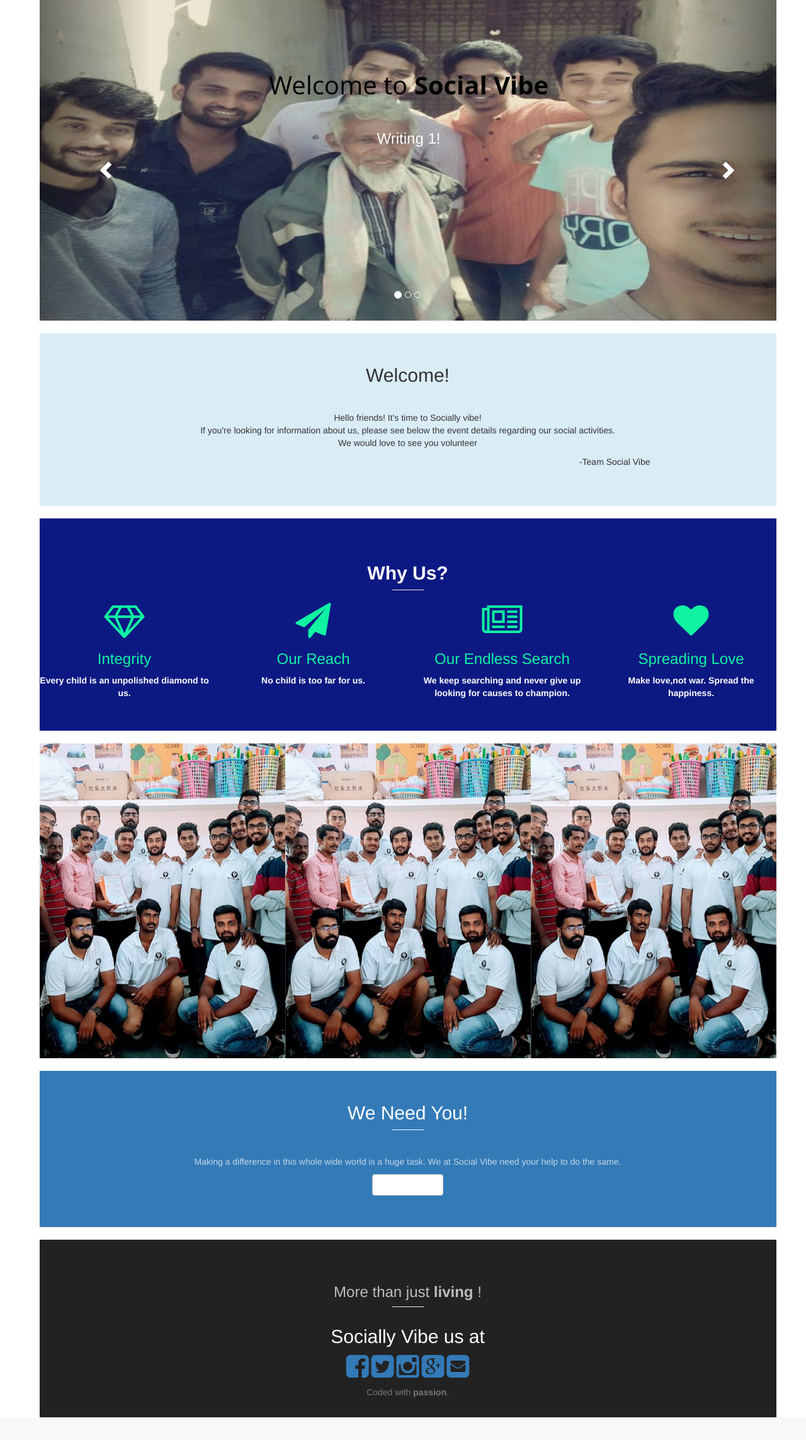
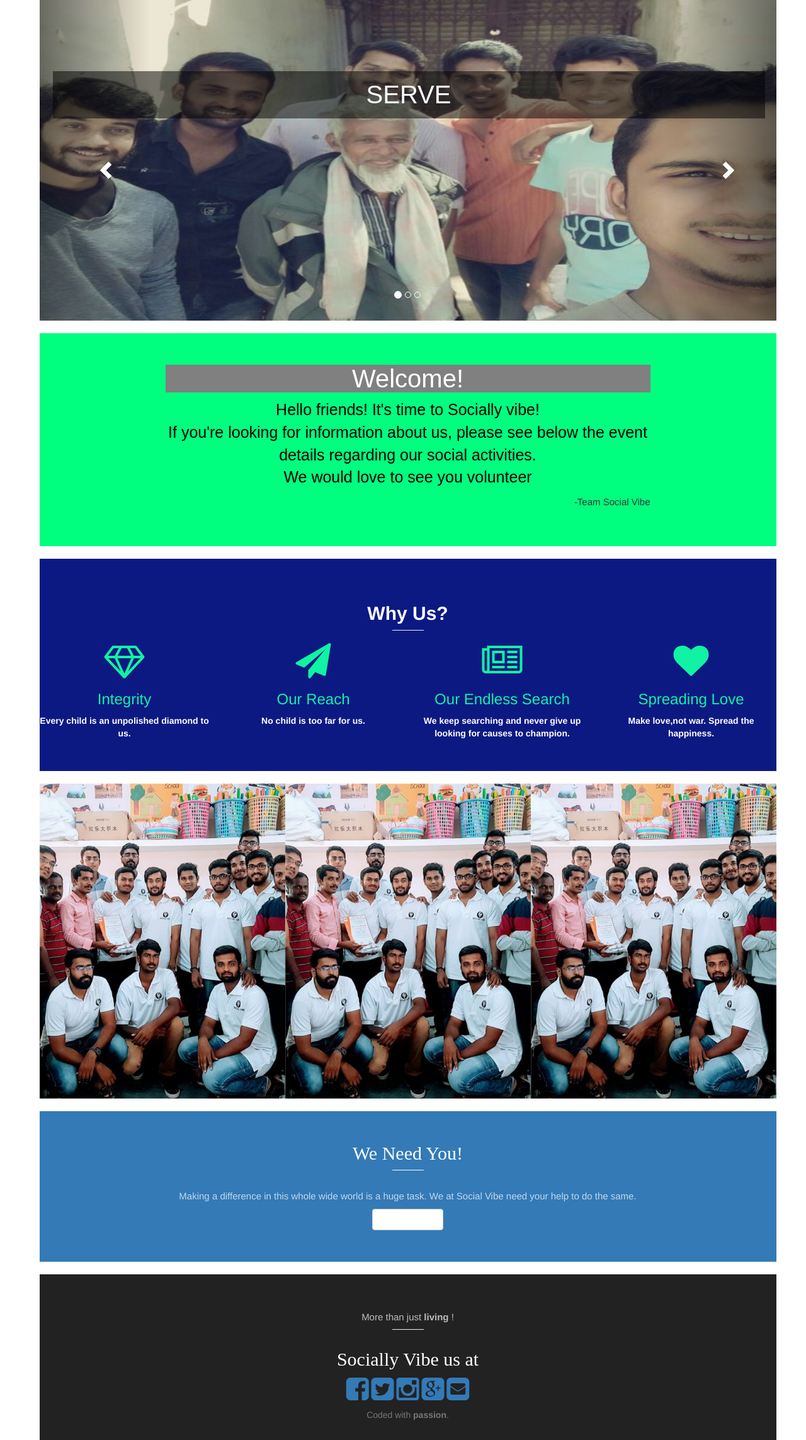
Before and after one commit to protostartup/djSocialVibe, a Django app: page / in a window 1280 px wide. Shown: the part 74-2360 px from the top of the page at 63% size. Before the commit the page ends 2324 px from the top, so only its background shows below. Run offline with Django 3.2, Linux system fonts and the light colour scheme; some libraries are stand-ins or nearby versions.

Commit message:
text on image and paragraph edit

```diff
--- a/bigday/static/bigday/css/creative.css
+++ b/bigday/static/bigday/css/creative.css
@@ -48,22 +48,37 @@ h5,
 h6 {
     font-family: 'Open Sans','Helvetica Neue',Arial,sans-serif;
 }
-.
 
 
-p {
+.p {
     margin-bottom: 20px;
     font-size: 16px;
     line-height: 1.5;
+
 }
 
-.text_on_image
+.textimage
 {
-
-color:black;
-font-family: 'Open Sans','Helvetica Neue',Arial,sans-serif
+	font-family: "Raleway",sans-serif;
+    font-size: 40px;
+    line-height: 75px;
+    color: white;
+    background-color: rgba(0,0,0,0.5);
+	font-weight:600px;
+	text-transform: uppercase;
+    text-align: center;
+	top:0%;
 }
-
+.paragraph_1
+{
+	color:black;
+	font-family: 'Comfortaa', 'Century Gothic', Arial;
+	font-size: 25px;
+}
+.paragraph_bg
+{
+	background-color: grey;
+}
 .bg-primary {
     background-color: #f05f40;
 }
@@ -80,7 +95,9 @@ font-family: 'Open Sans','Helvetica Neue',Arial,sans-serif
 
 .text-faded {
     color: rgba(255,255,255,.7);
-    margin-top: 20px
+    margin-top: 10px;
+	font-size:15px
+
 }
 #footerSpace {
     margin-top:0px;
@@ -284,6 +301,8 @@ header .header-content .header-content-inner p {
 
 .section-heading {
 	margin-top: 0;
+	color:white;
+	font-family: "kulturista-web", serif;
 }
 
 .service-box {
--- a/bigday/templates/home.html
+++ b/bigday/templates/home.html
@@ -304,16 +304,11 @@ data-slide-to="0" class="active"></li>
 			    	<img src="{% static 'bigday/images/images/mesocial1.jpg' %}" alt="First slide">
                     <!-- Static Header -->
                     <div class="header-text hidden-xs">
-                        <div class="col-md-12 text-center">
+                        <div class="text-center col-xm-12">
 
-                            <h2 class = "text_on_image">
-                            	<span>Welcome to <strong>Social Vibe</strong></span>
+                             <h2 class = "textimage">
+                            	Serve
                             </h2>
-                            <br>
-                            <h3>
-                            	<span>Writing 1!</span>
-                            </h3>
-                            <br>
                            <!--<div class="">
                                 <a class="btn btn-theme btn-sm btn-min-block" href="#">Login</a><a class="btn btn-theme btn-sm btn-min-block" href="#">Register</a></div> -->
                         </div>
@@ -323,15 +318,10 @@ data-slide-to="0" class="active"></li>
 			    	<img src="{% static 'bigday/images/images/socialvibeteam3.jpg' %}" alt="Second slide">
 			    	<!-- Static Header -->
                     <div class="header-text hidden-xs">
-                        <div class="col-md-12 text-center">
-                            <h2 class = "text_on_image">
-                                <span>Welcome to Social Vibe</span>
+                        <div class="text-center">
+                            <h2 class = "col-xm-12 textimage">
+                               Share
                             </h2>
-                            <br>
-                            <h3>
-                            	<span>Writing 2</span>
-                            </h3>
-                            <br>
                            <!-- <div class="">
                                 <a class="btn btn-theme btn-sm btn-min-block" href="#">Login</a><a class="btn btn-theme btn-sm btn-min-block" href="#">Register</a></div>-->
                         </div>
@@ -341,15 +331,10 @@ data-slide-to="0" class="active"></li>
 			    	<img src="{% static 'bigday/images/images/socialvibedonate2.jpg' %}" alt="Third slide">
 			    	<!-- Static Header -->
                     <div class="header-text hidden-xs">
-                        <div class="col-md-12 text-center">
-                            <h2 class = "text_on_image">
-                                <span>Welcome to Social Vibe</span>
+                        <div class="col-xm-12 text-center">
+                            <h2 class = "textimage">
+                               Support
                             </h2>
-                            <br>
-                            <h3>
-                            	<span>Writing 3</span>
-                            </h3>
-                            <br>
                             <!--<div class="">
                                 <a class="btn btn-theme btn-sm btn-min-block" href="#">Login</a><a class="btn btn-theme btn-sm btn-min-block" href="#">Register</a></div> -->
                         </div>
@@ -370,25 +355,19 @@ data-slide-to="0" class="active"></li>
 </div>
 </header>
 <div style="margin-left:15px">
-    <section class="" id="welcome" data-aos="fade-left" data-aos-duration="2000">
-        <div class="container bg-info" id="space2">
+    <section class="" id="welcome" data-aos="fade-left" data-aos-duration="2000" >
+        <div class="container bg-info" id="space2" style = "background-color:Springgreen">
             <div class="row">
-                <div class="col-lg-8 col-lg-offset-2 text-center">
-                    <h2 class="section-heading">Welcome!</h2>
-                    <hr>
-                    <p>
-                        Hello friends! It's time to Socially vibe!</br>
+                <div class="col-lg-8 col-lg-offset-2 text-center" >
+                    <h2 class="section-heading" style = "background-color:grey; font-size:40px;
+					font-family: 'Comfortaa', 'Century Gothic', Arial;">Welcome!</h2>
+						<p class="paragraph_1">
+					Hello friends! It's time to Socially vibe!</br>
                  	If you're looking for information about us,
-                        please see below the event details regarding our social activities.</br> <!--<a href="#event" class="page-scroll">Friday night's welcome party</a> and <a href="#saturday-event" class="page-scroll">Saturday's event</a>.-->
-
-                   <!-- <p>
-                        To get added to the wedding whatsapp group first create an account and then send an
-                        email to <a href="mailto:{{ support_email }}">{{ support_email }}</a>.
-                        Also, the current front-runner for the wedding hashtag (if you're into that sort of thing) is #getlukky.
-                    </p> -->
-             		We would love to see you volunteer
+                    please see below the event details regarding our social activities.</br>
+					We would love to see you volunteer
                     </p>
-                    <p class="pull-right">-Team Social Vibe</p>
+                    <p class="pull-right" style = "font-size:15px">-Team Social Vibe</p>
                 </div>
             </div>
         </div>
@@ -494,6 +473,7 @@ data-slide-to="0" class="active"></li>
                     <hr class="light" style="display:block;margin:0 auto;padding-top: 20px">
                     <p class="text-faded">Making a difference in this whole wide world is a huge task. We at Social Vibe need your help to do the same.</p>
                     <a href="/contact/" class="btn btn-default btn-xl">Volunteer!</a>
+					<!-- <a href="/contact/" class = "button" >Volunteer!</a>-->
                 </div>
             </div>
         </div>
```
Also changed, not shown: other parts of bigday/static/bigday/css/creative.css (+38 -0 lines).
